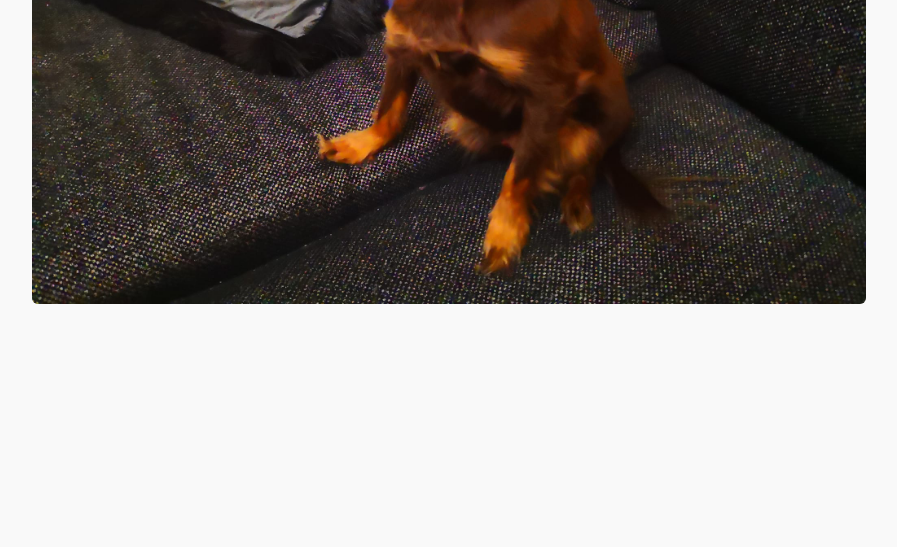
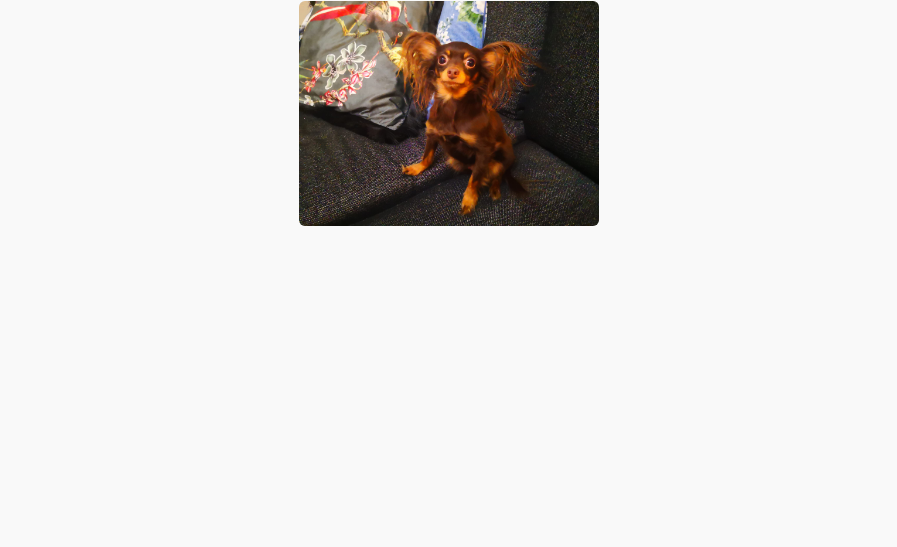
Before and after one commit to Markkiboiii/omsorgochframtid, a plain HTML site: page index.html in a window 1280 px wide. Shown: the part 324-871 px from the top of the page, without its empty margins (191-1088 px from the left). After the commit the page ends 800 px from the top, so only its background shows below. Drawn offline with Linux system fonts and the light colour scheme.

Commit message:
Update index.html

```diff
--- a/index.html
+++ b/index.html
@@ -15,18 +15,24 @@
       align-items: center;
       background-color: #f9f9f9;
       font-family: Arial, sans-serif;
+      padding: 25px;
+      box-sizing: border-box;
     }
 
     h1 {
       margin-bottom: 1rem;
       color: #2f6f6f;
+      text-align: center;
     }
 
     img {
-      max-width: 90%;
-      max-height: 80%;
+      width: 100%;
+      max-width: 300px;
+      height: auto;
       cursor: pointer;
       border-radius: 6px;
+      display: block;
+      margin: 0 auto;
     }
   </style>
 </head>
@@ -34,12 +40,9 @@
 <body>
 
   <h1>God jul och grattis på födelsedagen</h1>
-<center>
-    <a href="start.html">
-      <img src="lisa.jpg" alt="God jul" />
-    </a>
-</center>
-
+  <a href="start.html">
+    <img src="lisa.jpg" alt="God jul" />
+  </a>
 
 </body>
 </html>
```
